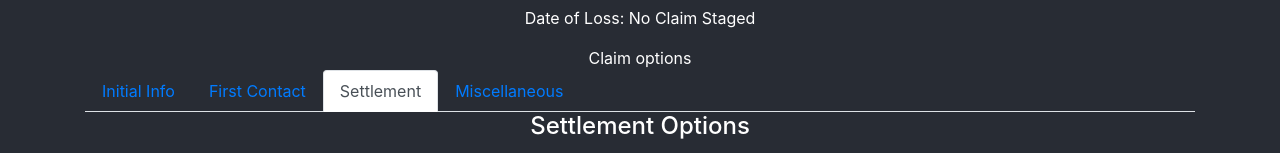
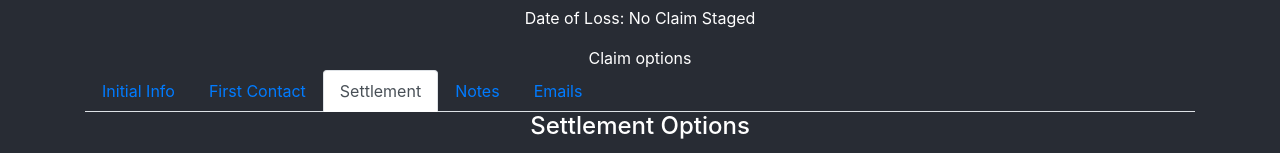
Before and after one commit to glennneiger/claim-tools, a React (Create React App) app in the folder claim-tools/: page / in a window 1280 px wide. Shown: the part 316-469 px from the top of the page. Built offline with nearby package versions, Linux system fonts and the light colour scheme.

Commit message:
going with a new layout

```diff
--- a/claim-tools/src/comp/MainView.js
+++ b/claim-tools/src/comp/MainView.js
@@ -283,6 +283,7 @@ class MainView extends Component {
                                 <Tab eventKey="initialInfo" title="Initial Info">
                                     <NewClaim
                                         updateCurrentClaim={ this.updateCurrentClaim }
+                                        toTitleCase={ this.toTitleCase }
                                     />
                                 </Tab>
                                 <Tab eventKey="firstContact" title="First Contact">
@@ -299,7 +300,10 @@ class MainView extends Component {
                                         addLineItem={ this.addLineItem }
                                     />
                                 </Tab>
-                                <Tab eventKey="misc" title="Miscellaneous">
+                                <Tab eventKey="noteTemplates" title="Notes">
+                                    <Misc />
+                                </Tab>
+                                <Tab eventKey="emailTemplates" title="Emails">
                                     <Misc />
                                 </Tab>
                             </Tabs>
--- a/claim-tools/src/comp/NewClaim.js
+++ b/claim-tools/src/comp/NewClaim.js
@@ -33,6 +33,10 @@ function NewClaim (props) {
         <Formik
             validationSchema={ schema }
             onSubmit={(values, { setSubmitting }) => {
+                values.lossLocation = props.toTitleCase(values.lossLocation);
+                values.insuredAddress = props.toTitleCase(values.insuredAddress);
+                values.brokerAddress = props.toTitleCase(values.brokerAddress);
+
                 setTimeout(() => {
                     alert(JSON.stringify(values, null, 2)); //alert set to verify text submissions
                     props.updateCurrentClaim(values); // passes the data "up" to MainView's state
@@ -333,7 +337,7 @@ CP 00 10              06-07    BUILDING & PERSONAL PROPERTY COVERAGE  `
                     </Col>
                 </Form.Row>
                 <Form.Group controlId="exampleForm.ControlSelect2">
-                    <Form.Label>Forms</Form.Label>
+                    <Form.Label>Property Forms</Form.Label>
                     <Form.Control
                         size='sm'
                         as="textarea"
```
Also changed, not shown: claim-tools/src/comp/Emails.js (added), claim-tools/src/comp/Notes.js (added).
